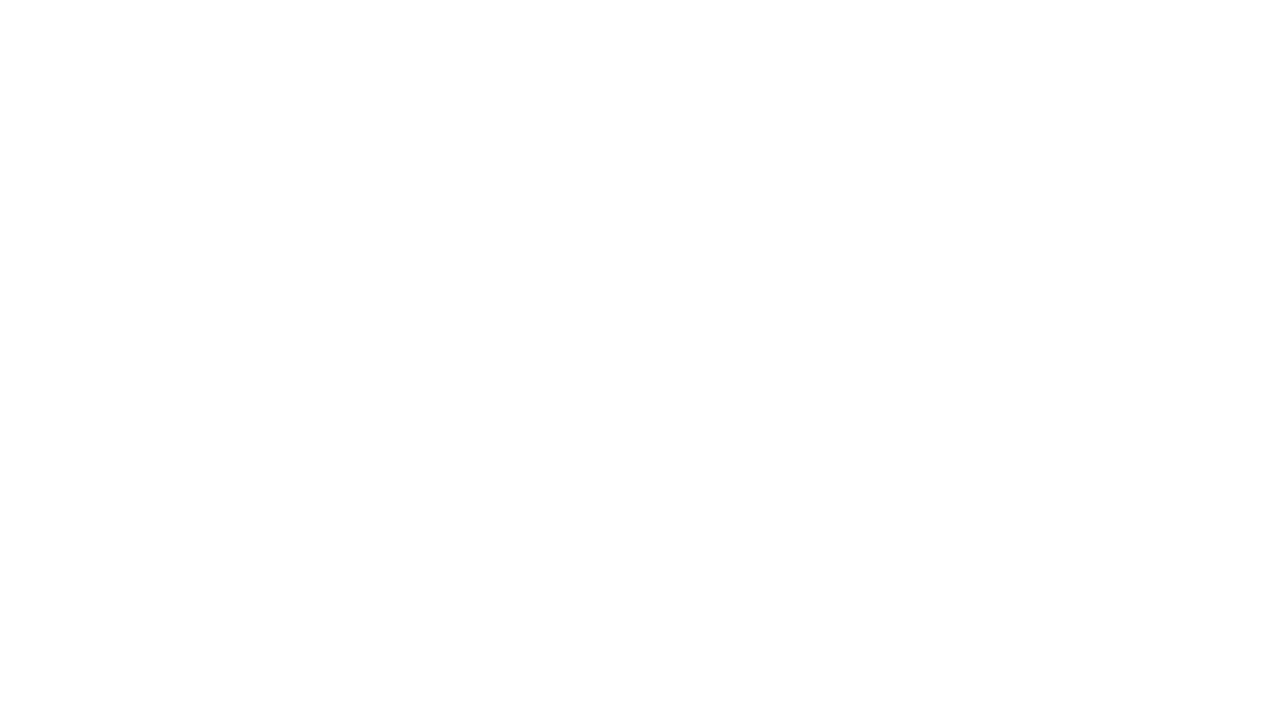
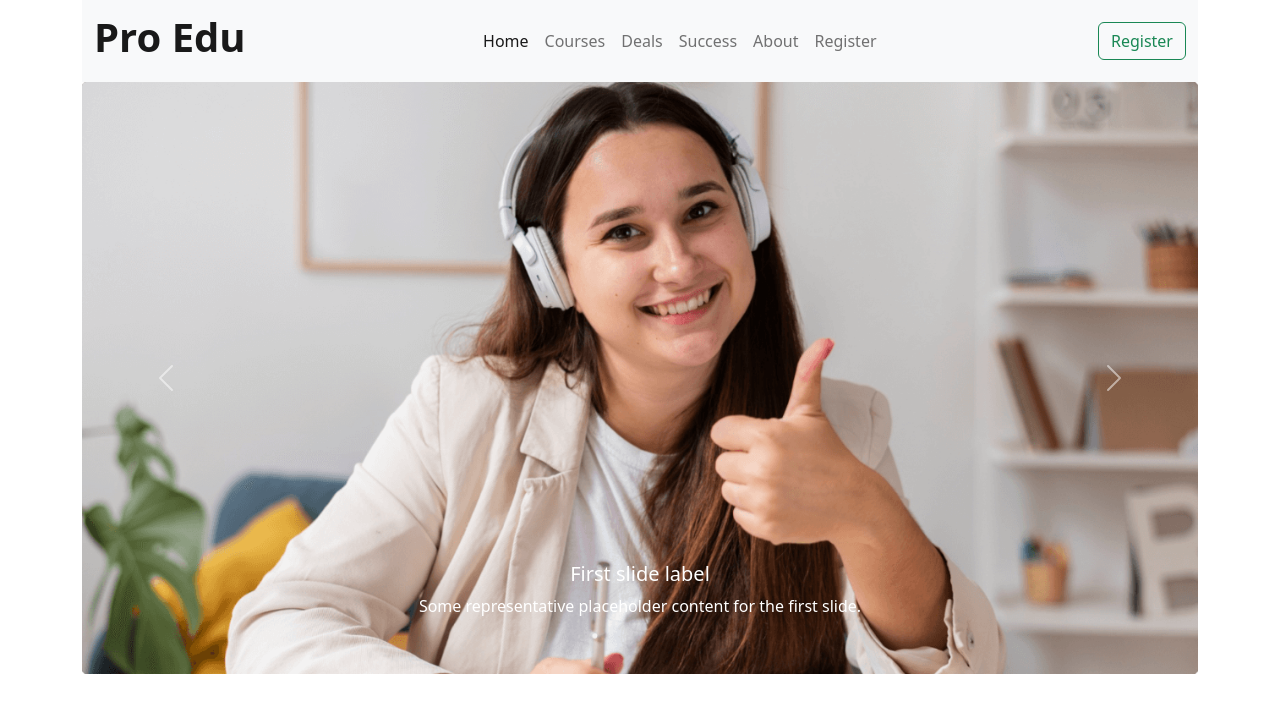
Before and after one commit to Rasheduzzaman63/edtech-website, a plain HTML site: page index.html in a window 1280 px wide. Drawn offline with nearby package versions, Linux system fonts and the light colour scheme.

Commit message:
navbar added

```diff
--- /dev/null
+++ b/css/style.css
@@ -0,0 +1,3 @@
+.nav-head h1{
+   font-weight: 700;
+}
--- a/index.html
+++ b/index.html
@@ -4,9 +4,82 @@
     <meta charset="utf-8">
     <meta name="viewport" content="width=device-width, initial-scale=1">
     <title>Edtech website</title>
+    <!-- css link  -->
+    <link rel="stylesheet" href="css/style.css">
+    <!-- bootstrap cdn -->
     <link href="https://cdn.jsdelivr.net/npm/bootstrap@5.2.0/dist/css/bootstrap.min.css" rel="stylesheet" integrity="sha384-gH2yIJqKdNHPEq0n4Mqa/HGKIhSkIHeL5AyhkYV8i59U5AR6csBvApHHNl/vI1Bx" crossorigin="anonymous">
   </head>
   <body>
+      <header class="container">
+          <nav class="navbar navbar-expand-lg bg-light">
+              <div class="container nav-head">
+                  <a class="navbar-brand text-bolder" href="#"><h1 class="title">Pro Edu</h1></a>
+                <button class="navbar-toggler" type="button" data-bs-toggle="collapse" data-bs-target="#navbarTogglerDemo02" aria-controls="navbarTogglerDemo02" aria-expanded="false" aria-label="Toggle navigation">
+                    <span class="navbar-toggler-icon"></span>
+                </button>
+                <div class="collapse navbar-collapse" id="navbarTogglerDemo02">
+                    <ul class="navbar-nav me-auto mb-2 mb-lg-0 m-auto">
+                        <li class="nav-item">
+                            <a class="nav-link active" aria-current="page" href="#">Home</a>
+                        </li>
+                        <li class="nav-item">
+                          <a class="nav-link" href="#">Courses</a>
+                        </li>
+                        <li class="nav-item">
+                          <a class="nav-link" href="#">Deals</a>
+                        </li>
+                        <li class="nav-item">
+                          <a class="nav-link" href="#">Success</a>
+                        </li>
+                        <li class="nav-item">
+                          <a class="nav-link" href="#">About</a>
+                        </li>
+                        <li class="nav-item">
+                          <a class="nav-link" href="#">Register</a>
+                        </li>
+                    </ul>
+                    <form class="" role="search">
+                        <button class="btn btn-outline-success" type="submit">Register</button>
+                    </form>
+                </div>
+              </div>
+          </nav>
+          <!-- baner starts  -->
+          <div id="carouselExampleCaptions" class="carousel slide" data-bs-ride="false">
+            <div class="carousel-inner">
+                <div class="carousel-item active">
+                  <img src="images/cover/cover-1.png" class="d-block w-100" alt="...">
+                    <div class="carousel-caption d-md-block">
+                        <h5>First slide label</h5>
+                        <p>Some representative placeholder content for the first slide.</p>
+                    </div>
+                </div>
+                <div class="carousel-item">
+                  <img src="images/cover/cover-2.jpg class="d-block w-100" alt="...">
+                  <div class="carousel-caption d-none d-md-block">
+                      <h5>Second slide label</h5>
+                      <p>Some representative placeholder content for the second slide.</p>
+                  </div>
+                </div>
+                <div class="carousel-item">
+                  <img src="images/cover/cover-3.jpg" class="d-block w-100" alt="...">
+                    <div class="carousel-caption d-none d-md-block">
+                        <h5>Third slide label</h5>
+                        <p>Some representative placeholder content for the third slide.</p>
+                    </div>
+                </div>
+            </div>
+            <button class="carousel-control-prev" type="button" data-bs-target="#carouselExampleCaptions" data-bs-slide="prev">
+                <span class="carousel-control-prev-icon" aria-hidden="true"></span>
+                <span class="visually-hidden">Previous</span>
+            </button>
+            <button class="carousel-control-next" type="button" data-bs-target="#carouselExampleCaptions" data-bs-slide="next">
+                <span class="carousel-control-next-icon" aria-hidden="true"></span>
+                <span class="visually-hidden">Next</span>
+            </button>
+          </div>
+      </header>
+
 
     <script src="https://cdn.jsdelivr.net/npm/bootstrap@5.2.0/dist/js/bootstrap.bundle.min.js" integrity="sha384-A3rJD856KowSb7dwlZdYEkO39Gagi7vIsF0jrRAoQmDKKtQBHUuLZ9AsSv4jD4Xa" crossorigin="anonymous"></script>
   </body>
```
